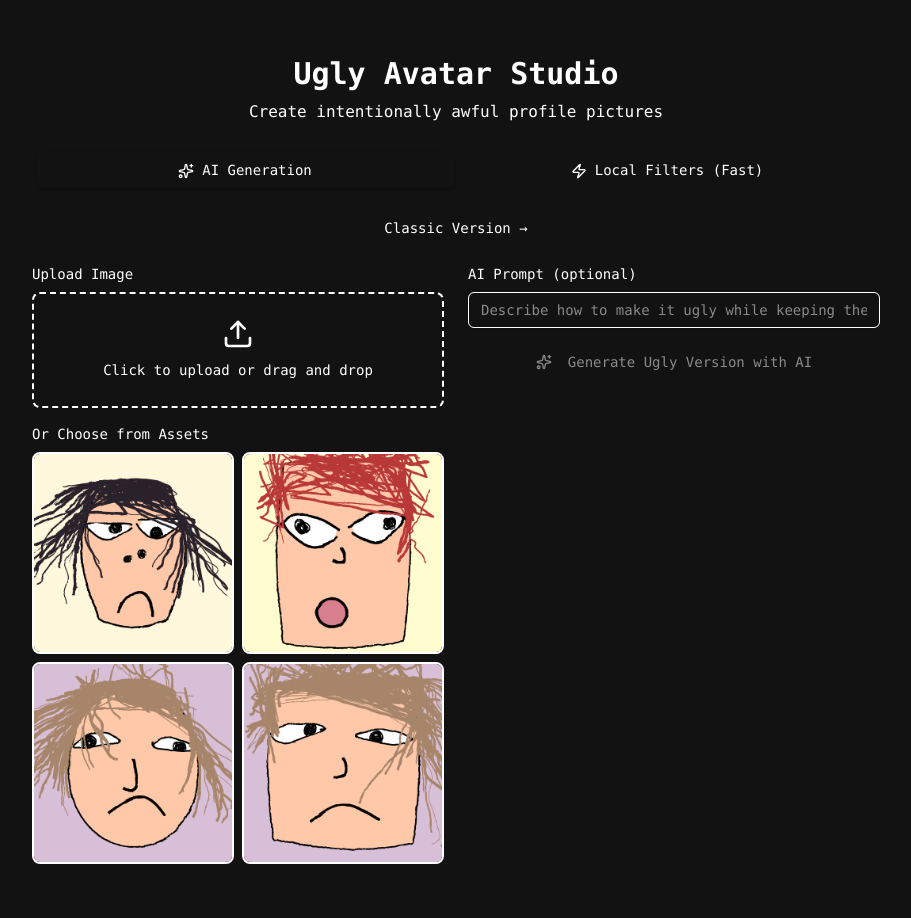
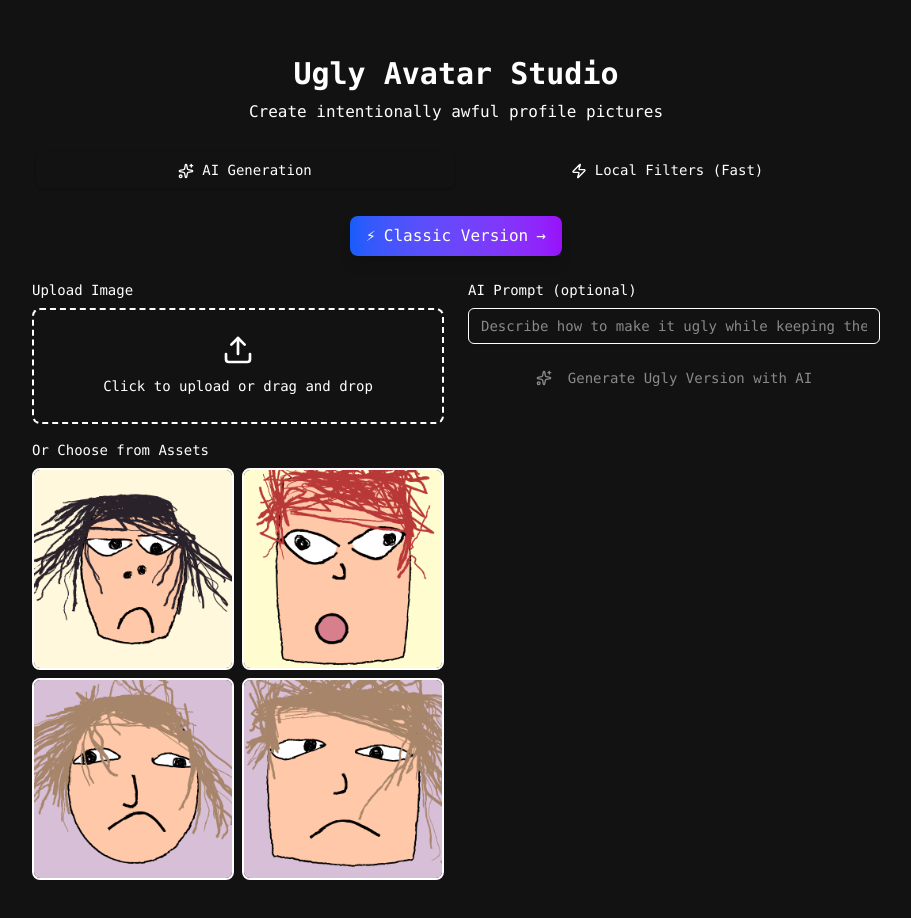
Before and after one commit to TrendsAI-bit/UglyAI, a Next.js app: page /studio in a window 1280 px wide. Shown: the top 918 px of the page, without its empty margins (184-1095 px from the left). Built offline with nearby package versions, Linux system fonts and the light colour scheme.

Commit message:
Make Classic Version link prominent - Add gradient background, hover effects, and lightning icon for better visibility

```diff
--- a/src/app/studio/page.tsx
+++ b/src/app/studio/page.tsx
@@ -226,15 +226,17 @@ export default function StudioPage() {
         </button>
       </div>
 
-      {/* Simple Link */}
+      {/* Prominent Classic Version Link */}
       <div className="text-center">
         <a
           href="https://txstc55.github.io/ugly-avatar/"
           target="_blank"
           rel="noopener noreferrer"
-          className="text-sm text-muted-foreground hover:text-foreground transition-colors"
+          className="inline-flex items-center px-4 py-2 bg-gradient-to-r from-blue-600 to-purple-600 hover:from-blue-700 hover:to-purple-700 text-white rounded-lg font-medium transition-all duration-200 shadow-lg hover:shadow-xl transform hover:scale-105"
         >
-          Classic Version →
+          <span className="mr-2">⚡</span>
+          Classic Version
+          <span className="ml-2">→</span>
         </a>
       </div>
 
```
